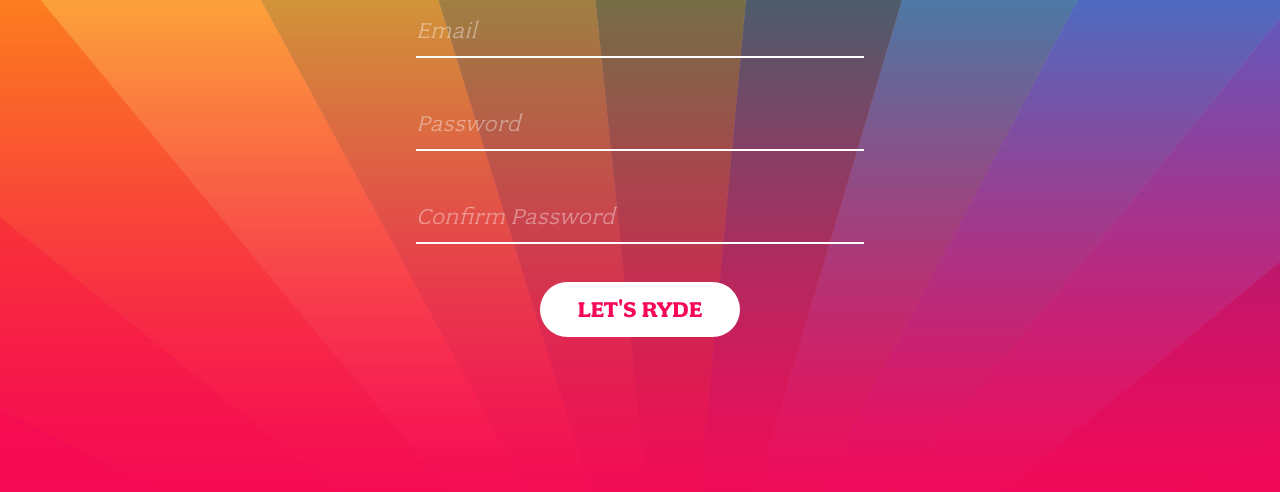
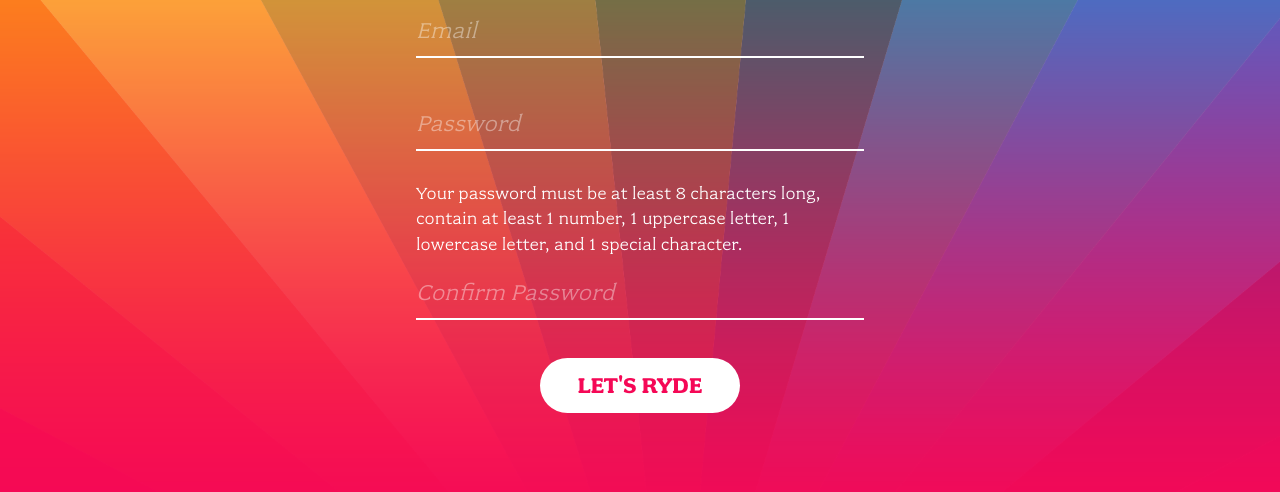
Before and after one commit to SamFisher0208/Unicorn_Rides_Web_App, a plain HTML site: page register.html in a window 1280 px wide. Shown: the part 278-770 px from the top of the page. Drawn offline with Linux system fonts and the light colour scheme.

Commit message:
update for password reqs

```diff
--- a/css/message.css
+++ b/css/message.css
@@ -61,3 +61,8 @@
   opacity: 0.6;
   z-index: 50;
 }
+
+.password-requirements {
+  color: white;
+  font-size: large;
+}
--- a/register.html
+++ b/register.html
@@ -68,6 +68,11 @@
           pattern=".*"
           required
         />
+        <div class="password-requirements">
+          Your password must be at least 8 characters long, contain at least 1
+          number, 1 uppercase letter, 1 lowercase letter, and 1 special
+          character.
+        </div>
         <input
           type="password"
           id="password2InputRegister"
```
